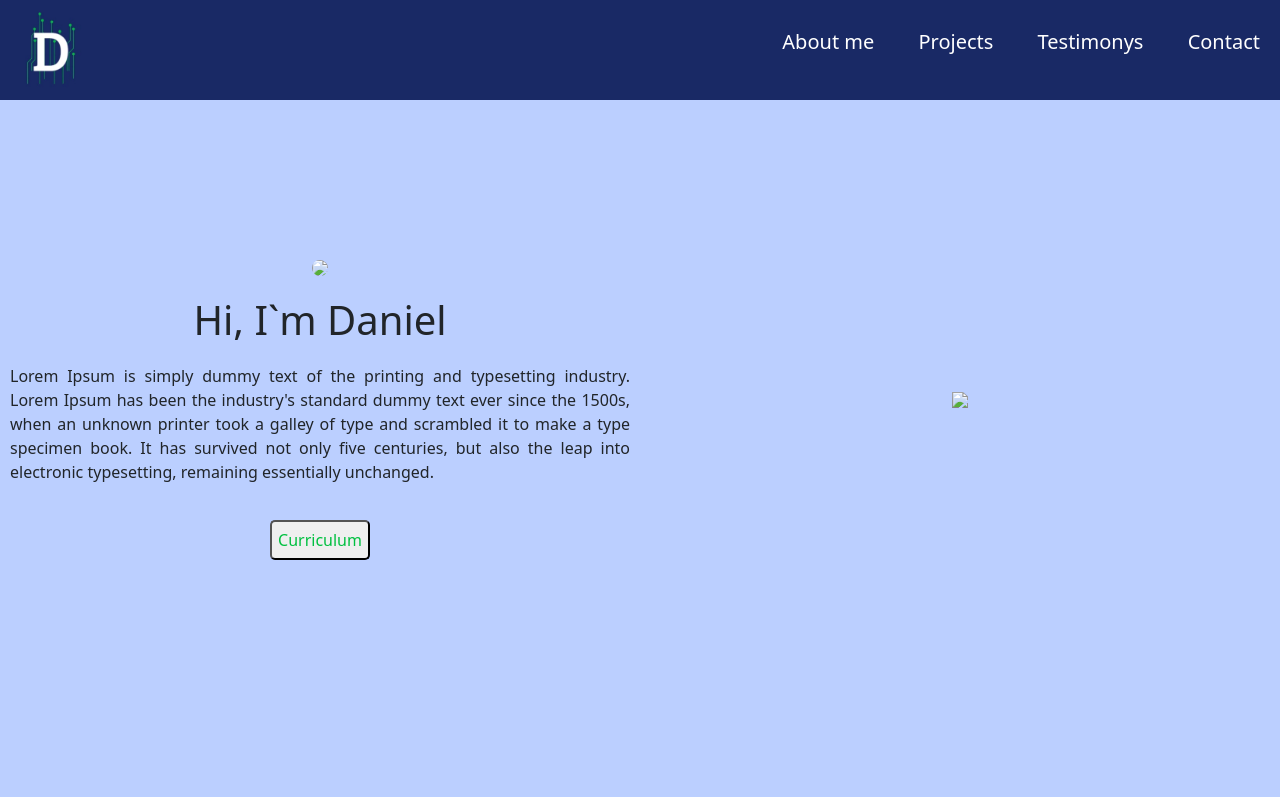
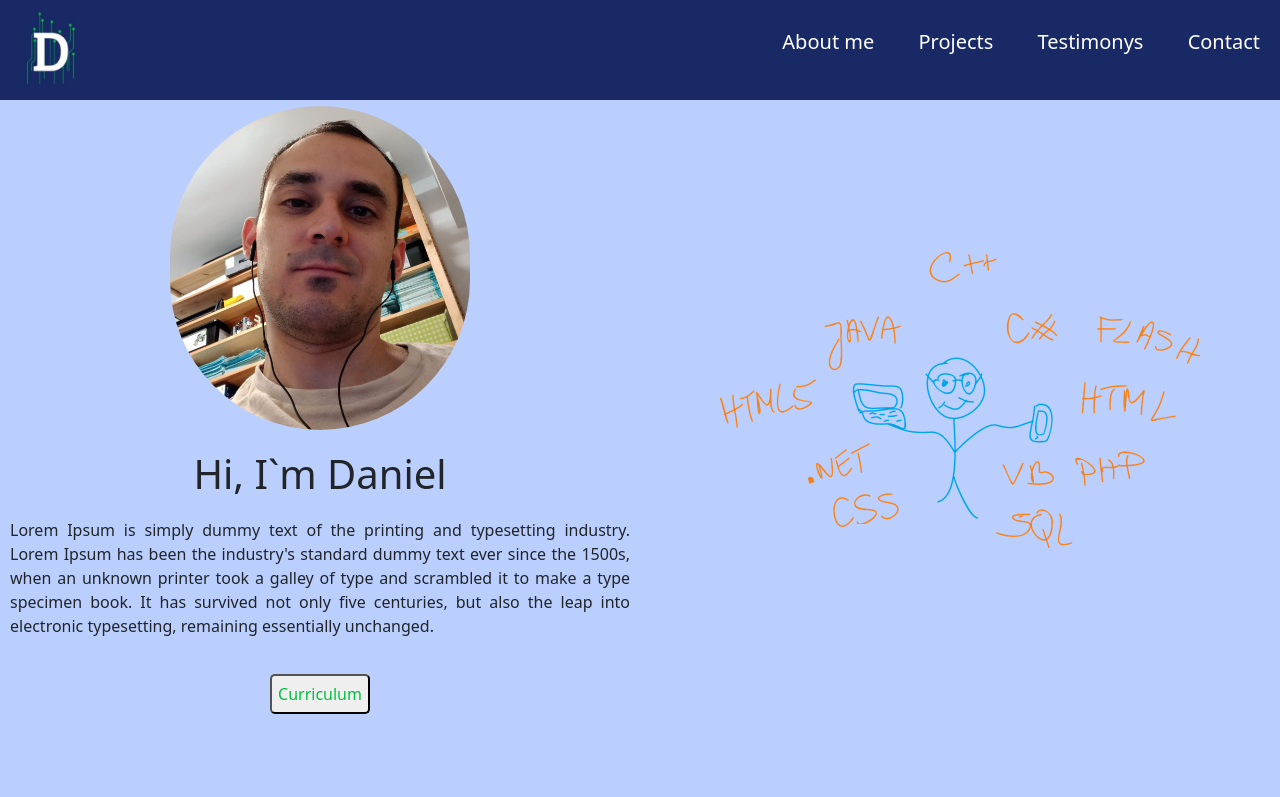
Before and after one commit to usechedaniel88/portafolio, a plain HTML site: page index.html in a window 1280 px wide. Shown: the top 797 px of the page. Drawn offline with nearby package versions, Linux system fonts and the light colour scheme; the site is published under a folder, as on GitHub Pages, so addresses that start at the root find nothing.

Commit message:
segundo commit

```diff
--- a/index.html
+++ b/index.html
@@ -34,7 +34,7 @@
 <main>
     <section id="about-me">
         <div class="about-me-left">
-            <img class="dani-image" src="/images/imagen1.jpg">
+            <img class="dani-image" src="./images/imagen1.jpg">
             <h1>Hi, I`m Daniel</h1>
             <p>
                 Lorem Ipsum is simply dummy text of the printing and typesetting industry. Lorem Ipsum has been the industry's standard dummy text ever since the 1500s, when an unknown printer took a galley of type and scrambled it to make a type specimen book. It has survived not only five centuries, but also the leap into electronic typesetting, remaining essentially unchanged.
@@ -42,7 +42,7 @@
             <button><a href="/download/CV USECHE DANIEL 4.pdf" download>Curriculum</a></button>
         </div>
         <div class="about-me-right">
-            <img class="web-image" src="/images/figure-367946_960_720.png">
+            <img class="web-image" src="./images/figure-367946_960_720.png">
         </div>
     </section>
     <h2 class="seccion-names">Projects</h2>
```
